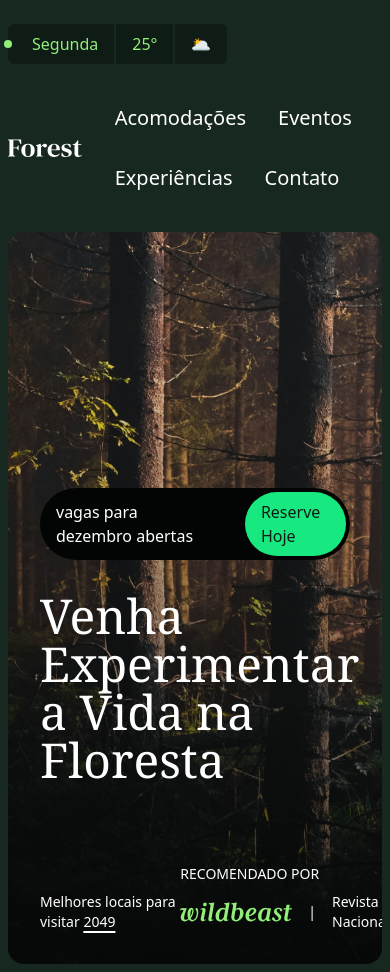
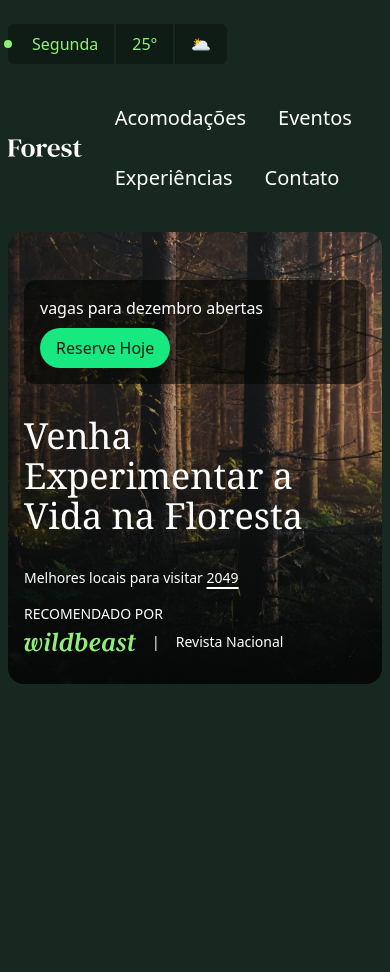
Before and after one commit to kessleru/Forest-Web, a website built with Vite: page index.html in a window 390 px wide. After the commit the page ends 844 px from the top, so only its background shows below. Built offline with nearby package versions, Linux system fonts and the light colour scheme.

Commit message:
feat: adicionado responsividade para a introdução

```diff
--- a/index.html
+++ b/index.html
@@ -56,14 +56,16 @@
     </header>
 
     <main class="container">
-      <div class="relative px-8 pb-8 pt-64 bg-linear-to-t from-verde-950/80 text-white rounded-2xl overflow-hidden">
+      <div
+        class="relative px-8 pb-8 pt-64 bg-linear-to-t from-verde-950/80 text-white rounded-2xl overflow-hidden max-sm:pt-12 max-sm:px-4"
+      >
         <img
           class="absolute inset-0 size-full object-cover -z-10"
           src="/assets/imgs/floresta.jpg"
           alt="Floresta"
         />
         <div
-          class="bg-verde-950 inline-flex mb-8 gap-8 items-center py-1 pl-4 pr-1 rounded-full"
+          class="bg-verde-950/60 rounded-xl flex flex-col gap-2 mb-8 p-4 items-start sm:items-center sm:py-1 sm:pl-4 sm:pr-1 sm:gap-8 sm:rounded-full sm:bg-verde-950 sm:inline-flex sm:flex-row"
         >
           vagas para dezembro abertas
           <a
@@ -72,11 +74,11 @@
             >Reserve Hoje</a
           >
         </div>
-        <h1 class="mb-20 font-serif max-w-screen-sm text-5xl text-balance">
+        <h1 class="mb-8 font-serif max-w-screen-sm text-4xl text-balance sm:5xl sm:mb-20">
           Venha Experimentar a Vida na Floresta
         </h1>
-        <div class="text-sm flex justify-between items-end">
-          <p>
+        <div class="text-sm sm:flex justify-between items-end">
+          <p class="max-sm:mb-4">
             Melhores locais para visitar
             <a
               class="underline decoration-2 underline-offset-4 hover:no-underline"
@@ -87,7 +89,11 @@
           <div>
             <p class="uppercase mb-2">Recomendado por</p>
             <p class="flex items-center gap-4">
-              <img class="w-28" src="/assets/imgs/partners/wildbeast.svg" alt="Wildbeast">
+              <img
+                class="w-28"
+                src="/assets/imgs/partners/wildbeast.svg"
+                alt="Wildbeast"
+              />
               <span>|</span>
               Revista Nacional
             </p>
```
